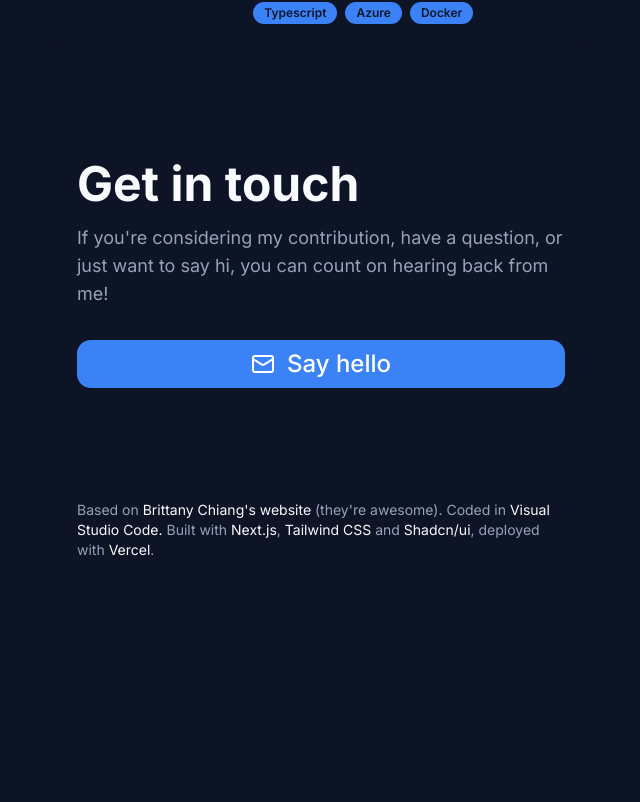
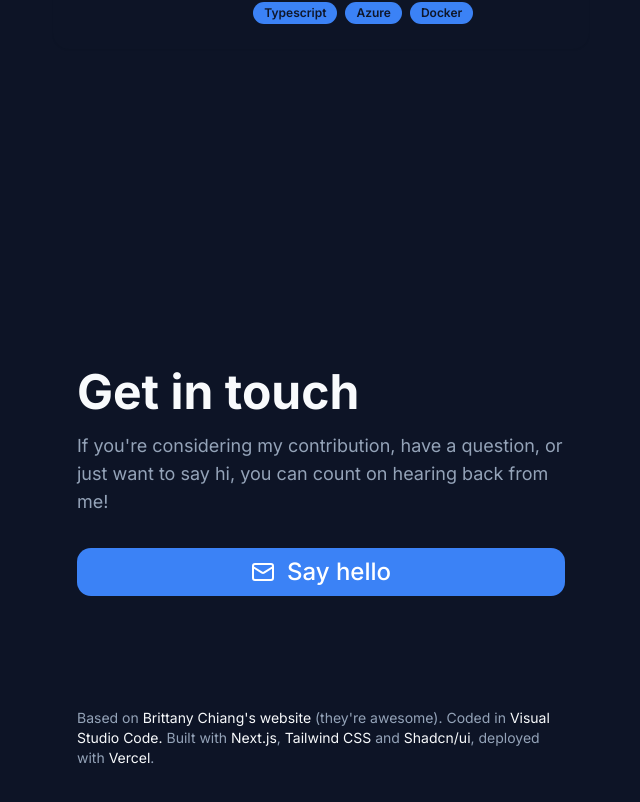
Before and after one commit to Angstromico/Portfolio-Next-Brit, a Next.js app: page / in a window 1280 px wide. Shown: the part 2854-3656 px from the top of the page, without its empty margins (595-1235 px from the left). Before the commit the page ends 3510 px from the top, so only its background shows below. Built offline with nearby package versions, Linux system fonts and the light colour scheme.

Commit message:
bugfix: Solve scroll problem in projects

```diff
--- a/components/Contact.tsx
+++ b/components/Contact.tsx
@@ -22,7 +22,7 @@ export default function Contact() {
   }[language]
 
   return (
-    <section id='contact' className='scroll-mt-16 lg:mt-16'>
+    <section id='contact' className='scroll-mt-16 lg:mt-[17rem]'>
       <div className='sticky top-0 z-20 -mx-6 mb-4 w-screen bg-background/0 px-6 py-5 backdrop-blur md:-mx-12 md:px-12 lg:sr-only lg:relative lg:top-auto lg:mx-auto lg:w-full lg:px-0 lg:py-0 lg:opacity-0'>
         <h2 className='text-sm font-bold uppercase tracking-widest lg:sr-only'>
           {t.title}
```
